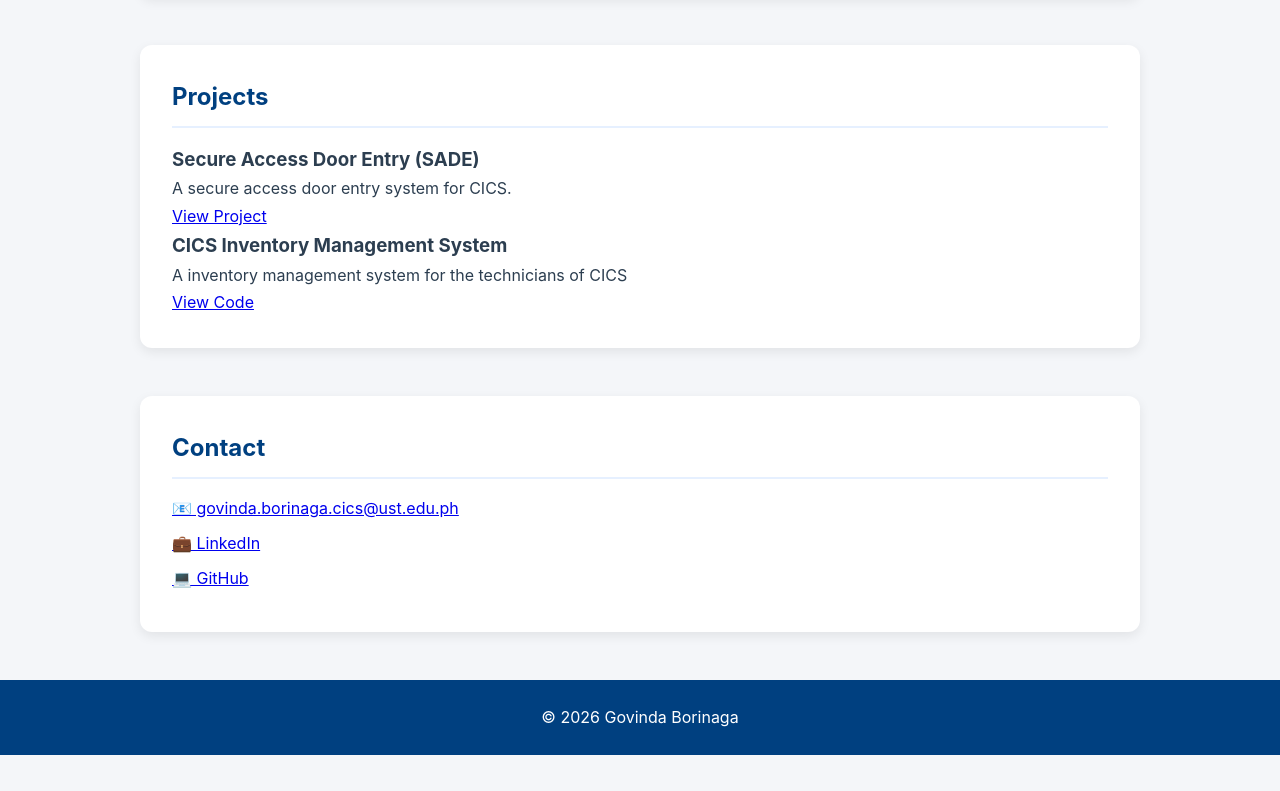
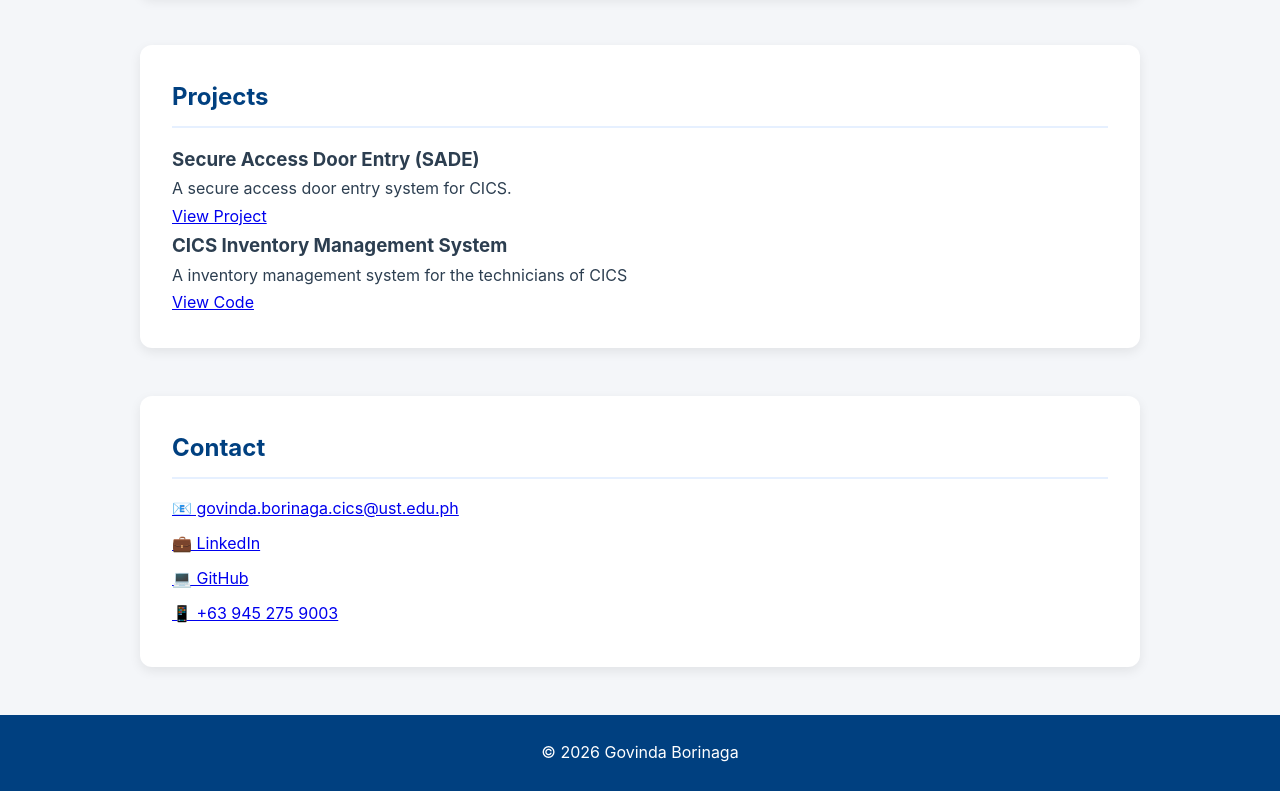
Before and after one commit to GovBor/PortfolioWeb, a plain HTML site: page index.html in a window 1280 px wide. Shown: the part 811-1602 px from the top of the page. Before the commit the page ends 1566 px from the top, so only its background shows below. Drawn offline with Linux system fonts and the light colour scheme.

Commit message:
Add files via upload

```diff
--- a/index.html
+++ b/index.html
@@ -64,6 +64,8 @@
     <p><a href="mailto:govinda.borinaga.cics@gmail.com">📧 govinda.borinaga.cics@ust.edu.ph</a></p>
     <p><a href="https://www.linkedin.com/in/govinda-borinaga-33793a38b/" target="_blank">💼 LinkedIn</a></p>
     <p><a href="https://github.com/GovBor" target="_blank">💻 GitHub</a></p>
+     <p><a href="tel:+639452759003">📱 +63 945 275 9003</a></p>
+
   </section>
 
   <!-- Footer -->
```
